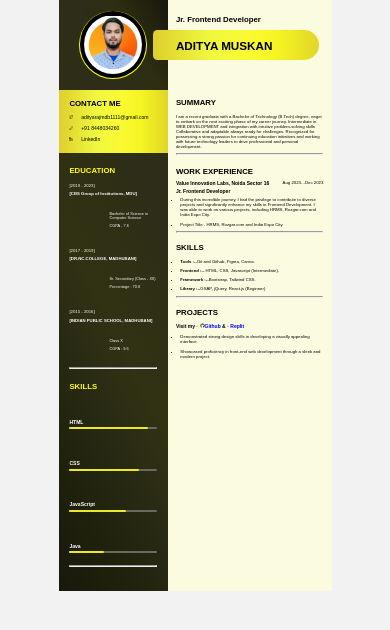
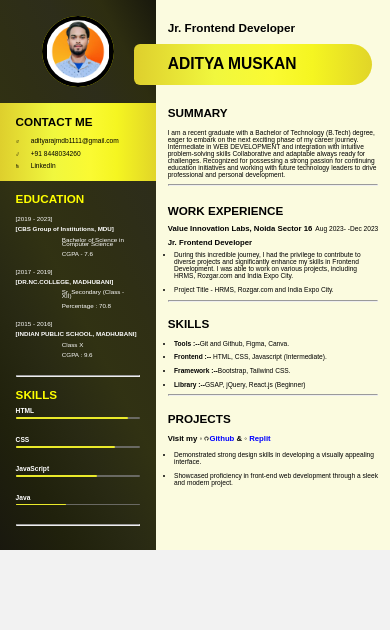
Before and after one commit to adityaraj1114/MyResume, a plain HTML site: page index.html in a window 390 px wide. Drawn offline with Linux system fonts and the light colour scheme.

Commit message:
responsive changes

```diff
--- a/index.html
+++ b/index.html
@@ -17,7 +17,7 @@
 
   <div class="part-1">
 
-    <!-- -----------------------   ----Profile---------------------------------- -->
+    <!-- ---------------------------Profile---------------------------------- -->
     <div class="profile-section">
       <div class="profile-image">
         <img src="/Icons/Picsart_24-02-04_05-31-45-376.png" alt="profile image">
@@ -75,29 +75,29 @@
         <!-- ------------------html---------------------- -->
         <div class="skill">
           <p><a href="#"><h3>HTML</h3></a></p>
-          <div class="filledbar"">
+          <div class="filledbar">
             <div class="fill-1" style="width: 90%;"></div> <div class="fill-2"></div>
           </div>
         </div>
         <!-- -----------------css------------------------ -->
         <div class="skill" >
           <p><a href="#"><h3>CSS</h3></a></p>
-          <div class="filledbar"">
-            <div class="fill-1" style="width: 80%;></div> <div class="fill-2"></div>
+          <div class="filledbar">
+            <div class="fill-1" style="width: 80%;"></div> <div class="fill-2"></div>
           </div>
         </div>
         <!-- -----------------js------------------------ -->
         <div class="skill">
           <p><a href="#"><h3>JavaScript</h3></a></p>
-          <div class="filledbar"">
-            <div class="fill-1" style="width: 65%;></div> <div class="fill-2"></div>
+          <div class="filledbar">
+            <div class="fill-1" style="width: 65%;"></div> <div class="fill-2"></div>
           </div>
         </div>
         <!-- -----------------java------------------------ -->
         <div class="skill">
           <p><a href="#"><h3>Java</h3></a></p>
-          <div class="filledbar"">
-            <div class="fill-1" style="width: 40%;></div> <div class="fill-2"></div>
+          <div class="filledbar">
+            <div class="fill-1" style="width: 40%;"></div> <div class="fill-2"></div>
           </div>
         </div>
 
--- a/style.css
+++ b/style.css
@@ -13,15 +13,26 @@ html {
 }
 
 .main {
-    max-width: 70vw;
+  width: 70vw;
   height: 100%;
   /* max-height: 200vh; */
   display: flex;
 }
 /* -----------------------------------part 1------------------------------ */
 .part-1 {
-    background: rgb(228,221,116);
-    background: linear-gradient(63deg, rgba(228,221,116,1) 0%, rgba(18,17,7,0.9698004201680672) 0%, rgba(32,33,12,1) 16%, rgba(35,36,13,0.9726015406162465) 32%, rgba(48,49,18,0.99781162464986) 46%, rgba(41,41,13,0.9698004201680672) 59%, rgba(32,32,12,0.9389880952380952) 75%, rgba(40,40,10,0.9726015406162465) 87%, rgba(18,18,6,0.9726015406162465) 100%);
+  background: rgb(228, 221, 116);
+  background: linear-gradient(
+    63deg,
+    rgba(228, 221, 116, 1) 0%,
+    rgba(18, 17, 7, 0.9698004201680672) 0%,
+    rgba(32, 33, 12, 1) 16%,
+    rgba(35, 36, 13, 0.9726015406162465) 32%,
+    rgba(48, 49, 18, 0.99781162464986) 46%,
+    rgba(41, 41, 13, 0.9698004201680672) 59%,
+    rgba(32, 32, 12, 0.9389880952380952) 75%,
+    rgba(40, 40, 10, 0.9726015406162465) 87%,
+    rgba(18, 18, 6, 0.9726015406162465) 100%
+  );
   /* background-color: black; */
   /* background: rgb(173, 240, 245);
     background: linear-gradient(90deg, rgba(228,221,116,1) 0%, rgba(41,40,29,1) 0%, rgba(42,43,17,1) 34%, rgba(40,40,11,1) 58%, rgba(43,43,15,1) 75%, rgba(42,41,28,1) 100%); */
@@ -51,8 +62,16 @@ html {
 .contact-info {
   align-items: center;
   padding: 5% 10% 5% 10%;
-    background: rgb(228,221,116);
-    background: linear-gradient(90deg, rgba(228,221,116,1) 0%, rgba(222,207,45,1) 0%, rgba(240,247,62,1) 34%, rgba(250,250,50,1) 58%, rgba(245,245,33,1) 75%, rgba(225,213,40,1) 100%);
+  background: rgb(228, 221, 116);
+  background: linear-gradient(
+    90deg,
+    rgba(228, 221, 116, 1) 0%,
+    rgba(222, 207, 45, 1) 0%,
+    rgba(240, 247, 62, 1) 34%,
+    rgba(250, 250, 50, 1) 58%,
+    rgba(245, 245, 33, 1) 75%,
+    rgba(225, 213, 40, 1) 100%
+  );
 }
 
 .contact-info h2 {
@@ -192,7 +211,7 @@ html {
   padding: 5% 0 0 5%;
 }
 
-  h1{
+h1 {
   font-size: 3vw;
   font-stretch: 10;
 }
@@ -204,8 +223,16 @@ html {
   width: 92%;
   border-radius: 15px 50px 50px 15px;
   padding: 0.1vh 0 0.1vh 15%;
-    background: rgb(228,221,116);
-    background: linear-gradient(90deg, rgba(228,221,116,1) 0%, rgba(222,207,45,1) 0%, rgba(240,247,62,1) 34%, rgba(250,250,50,1) 58%, rgba(245,245,33,1) 75%, rgba(225,213,40,1) 100%);
+  background: rgb(228, 221, 116);
+  background: linear-gradient(
+    90deg,
+    rgba(228, 221, 116, 1) 0%,
+    rgba(222, 207, 45, 1) 0%,
+    rgba(240, 247, 62, 1) 34%,
+    rgba(250, 250, 50, 1) 58%,
+    rgba(245, 245, 33, 1) 75%,
+    rgba(225, 213, 40, 1) 100%
+  );
 }
 
 /* ---------------------summary---------------- */
@@ -251,3 +278,153 @@ html {
   text-decoration: none;
   color: blue;
 }
+
+/* -----------------------------mobile view------------------------- */
+
+@media (max-width: 400px) {
+  .main {
+    width: 100%;
+  }
+
+  h1 {
+    font-size: 4vw;
+  }
+
+  .part-2 h2 {
+    font-size: 3vw;
+  }
+
+  .part-1 h2 {
+    /* color: yellow; */
+    font-size: 3vw;
+    line-height: 3px;
+    /* padding-bottom: 5%; */
+  }
+
+  .edu-li {
+    line-height: 3px;
+    margin: 0 5% 0 5%;
+    list-style: none;
+    /* padding-top: 1px; */
+  }
+
+.education-info {
+    margin-top: 10%;
+    padding: 0 10% 0 10%;
+}
+
+.summary {
+  padding: 5% 5% 2% 5%;
+}
+
+.profile-image {
+  height: 16vw;
+}
+
+.skills-list {
+  margin-top: -15%;
+  margin-bottom: 25%;
+}
+
+.skills-list a {
+  color: white;
+  font-size: 1.7vw;
+  text-decoration: none;
+}
+
+.skill {
+  margin-bottom: -10%;
+}
+
+  .part-2 {
+    font-size: 1.7vw;
+  }
+
+  .education-info p {
+    color: white;
+    font-size: 1.6vw;
+    line-height: 4px;
+  }
+
+  .skills-info {
+    margin-top: 10%;
+    padding: 0 10% 10% 10%;
+  }
+
+  .contact-info a {
+    font-size: 1.7vw;
+}
+}
+
+/* ---------------------------------------------------------------------- */
+@media (min-width: 400px) and (max-width: 768px) {
+  .main {
+    width: 90%;
+  }
+
+  h1 {
+    font-size: 4vw;
+  }
+
+  .part-2 h2 {
+    font-size: 3vw;
+  }
+
+  .part-1 h2 {
+    font-size: 3vw;
+    line-height: 3px;
+  }
+
+  .edu-li {
+    line-height: 3px;
+    margin: 0 5% 0 5%;
+    list-style: none;
+  }
+
+.education-info {
+    /* margin-top: 10%; */
+    padding: 0 10% 0 10%;
+}
+
+.summary {
+  padding: 5% 5% 2% 5%;
+}
+
+.profile-image {
+  height: 16vw;
+}
+
+.skills-list {
+  /* margin-top: -15%; */
+  margin-bottom: 25%;
+}
+
+.skills-list a {
+  color: white;
+  font-size: 1.7vw;
+  text-decoration: none;
+}
+
+.skill {
+  /* margin-bottom: -10%; */
+}
+
+  .part-2 {
+    font-size: 1.7vw;
+  }
+
+  .education-info p {
+    color: white;
+    font-size: 1.4vw;
+    line-height: 4px;
+  }
+
+  /* .skills-info {
+    margin-top: 10%;
+    padding: 0 10% 10% 10%;
+  } */
+
+  .contact-info a {
+    font-size: 1.7vw;
+}
+}
```
Lines whose indentation alone changed are shown as unchanged.
